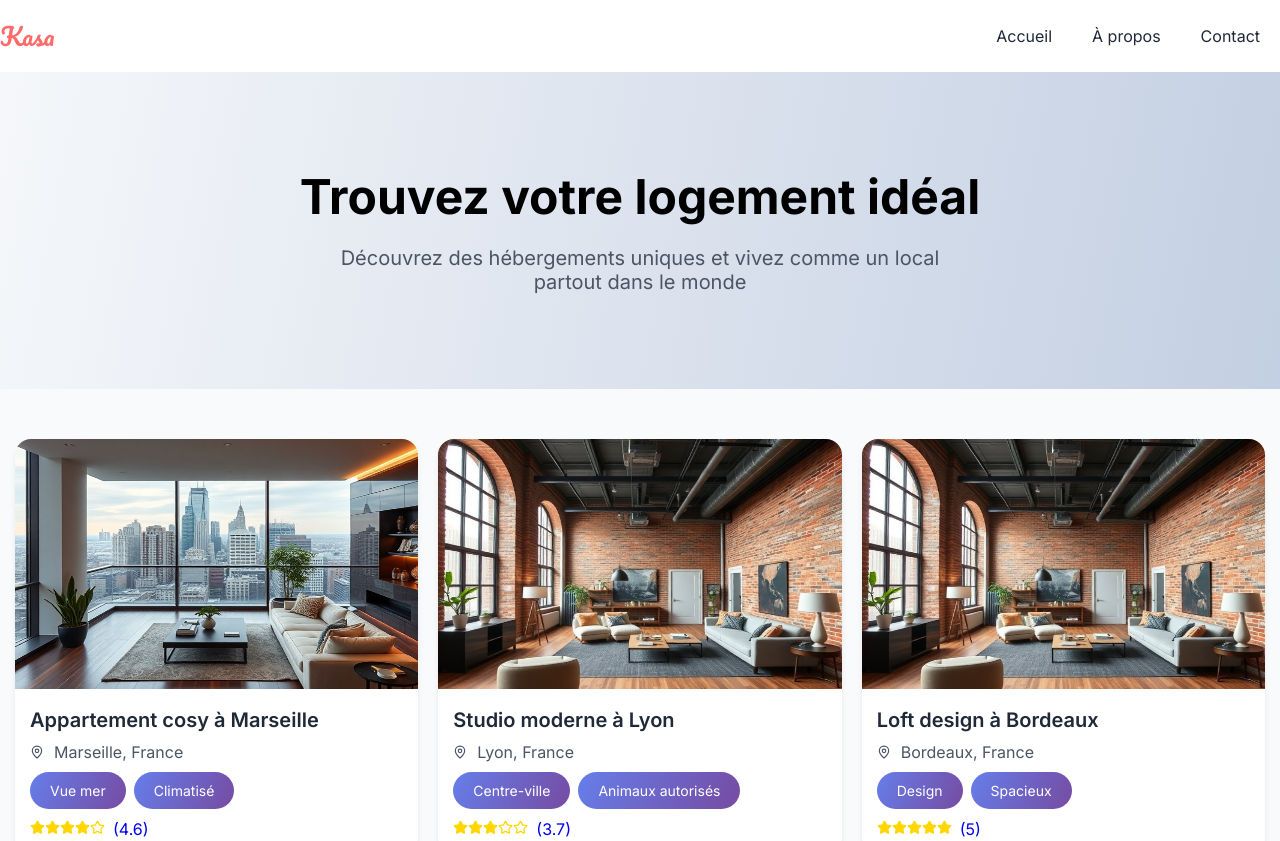
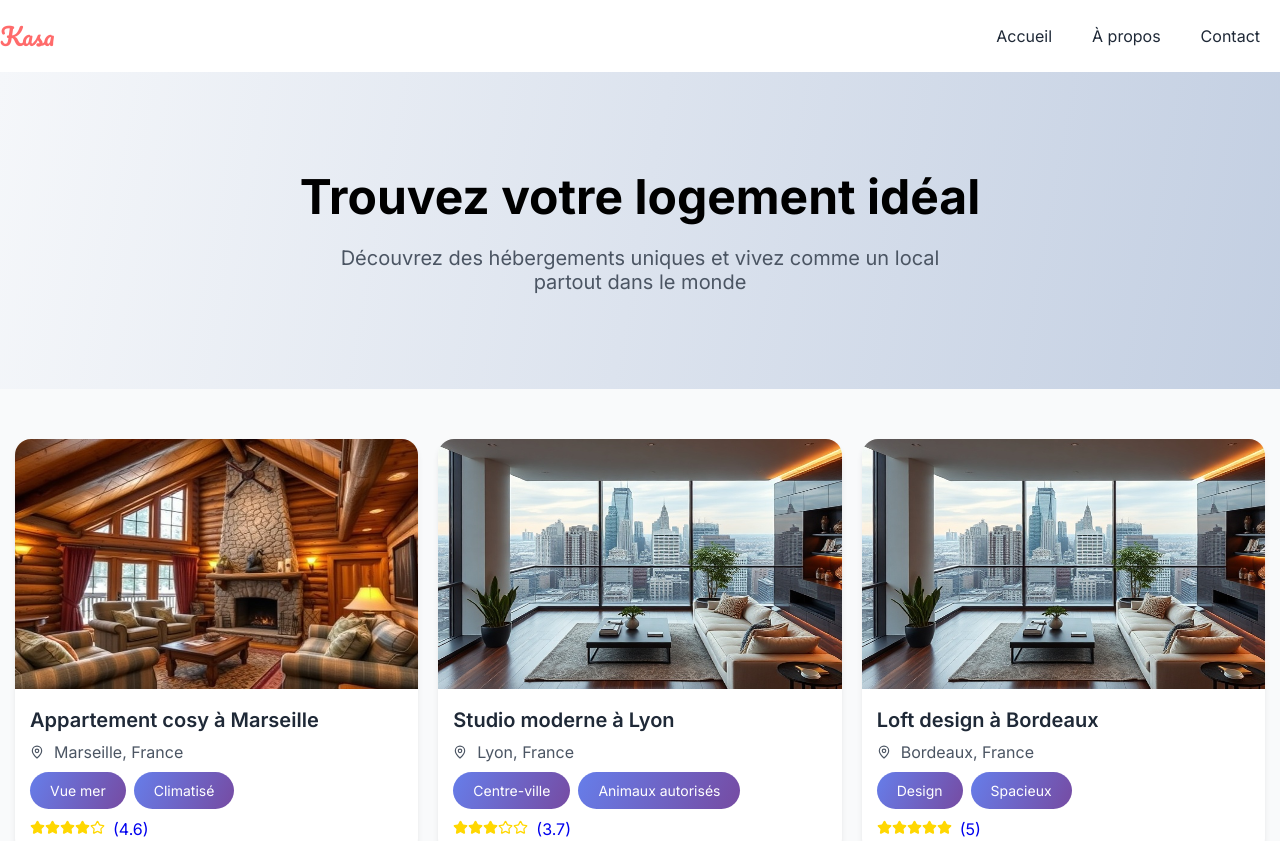
Before and after one commit to AntooinePetit/CP4-React, a React app: page / in a window 1280 px wide. Shown: the top 841 px of the page. Built offline with nearby package versions, Linux system fonts and the light colour scheme; the HTML template or start-up script is replaced by a standard one.

Commit message:
fix(carousel): correct image display in carousel
- Fixed issue with incorrect image index.
- Updated image selection logic.
- Added console log for debugging.

```diff
--- a/src/components/Card.tsx
+++ b/src/components/Card.tsx
@@ -16,7 +16,7 @@ const Card = ({ id, title, location, picture, tags, rating }: CardProps) => {
   return (
     <article className="card">
       <Link to={`/logement/${id}`}>
-        <img src={picture[2]} alt={title} />
+        <img src={picture[0]} alt={title} />
         <div>
           <h2>{title}</h2>
           <p>
--- a/src/components/Carousel.tsx
+++ b/src/components/Carousel.tsx
@@ -8,6 +8,7 @@ type CarouselProps = {
 
 const Carousel = ({ pictures }: CarouselProps) => {
   const [index, setIndex] = useState(0);
+  console.log(index)
   function nextPicture() {
     if (index + 1 > pictures.length - 1) {
       setIndex(0);
```
